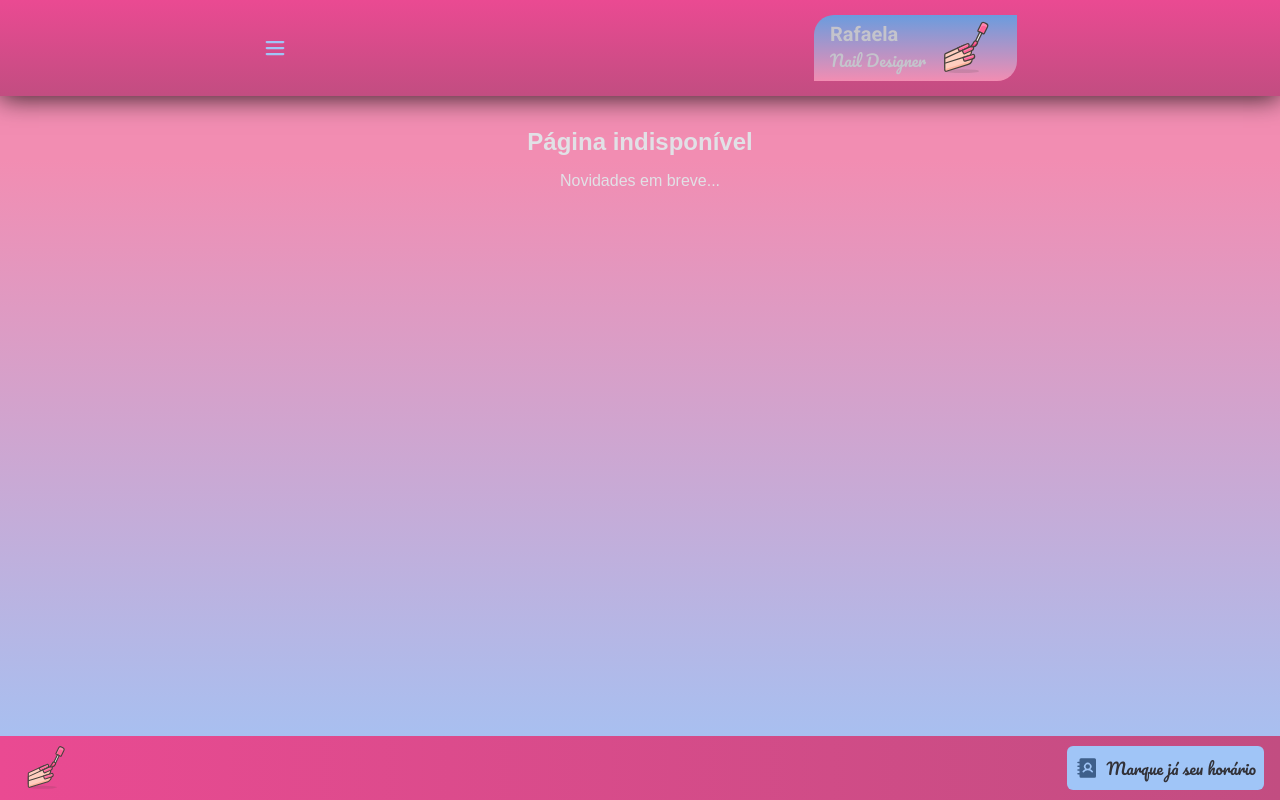
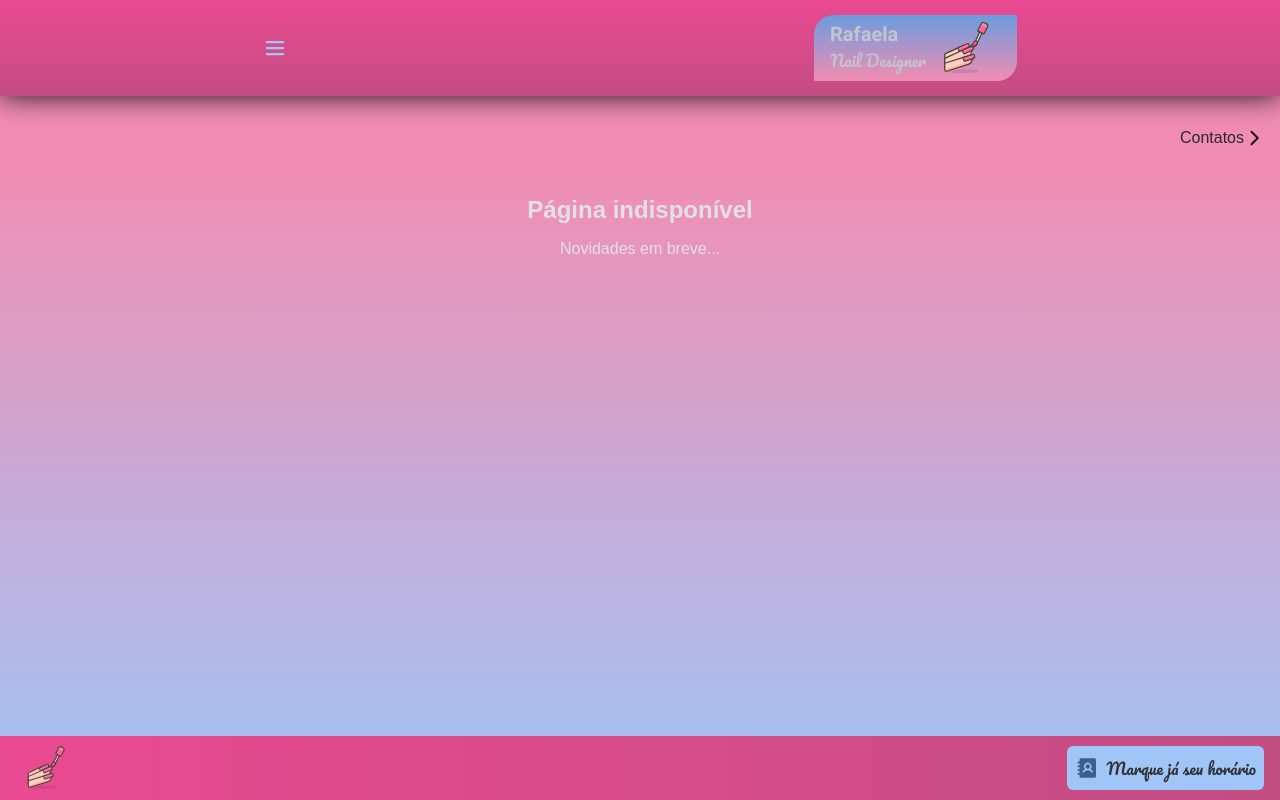
Before and after one commit to jmoura-dev/rafaela-nail-design, a Next.js app: page /clients in a window 1280 px wide. Built offline with nearby package versions, Linux system fonts and the light colour scheme.

Commit message:
refactor: add link to contacts in clients page

```diff
--- a/src/pages/clients.tsx
+++ b/src/pages/clients.tsx
@@ -1,8 +1,15 @@
 import { ClientsContainer } from '@/styles/pages/clients'
+import { CaretRight } from 'phosphor-react'
+import Link from 'next/link'
 
 export default function Clients() {
   return (
     <ClientsContainer>
+      <Link href="/contacts" title="ir para página de contatos">
+        Contatos
+        <CaretRight size={20} weight="bold" color="#121214" />
+      </Link>
+
       <h2>Página indisponível</h2>
 
       <p>Novidades em breve...</p>
--- a/src/styles/pages/clients.ts
+++ b/src/styles/pages/clients.ts
@@ -11,6 +11,20 @@ export const ClientsContainer = styled('div', {
   margin: '2rem auto',
   gap: '1rem',
   textAlign: 'center',
+  width: '100%',
+  padding: '0 1rem',
 
   animation: `${lowOpacity} 0.4s linear`,
+
+  a: {
+    display: 'flex',
+    alignItems: 'center',
+    justifyContent: 'end',
+    fontSize: '$pq',
+    listStyle: 'none',
+    appearance: 'none',
+    textDecoration: 'none',
+    color: '$gray700',
+    marginBottom: '2rem',
+  },
 })
```
